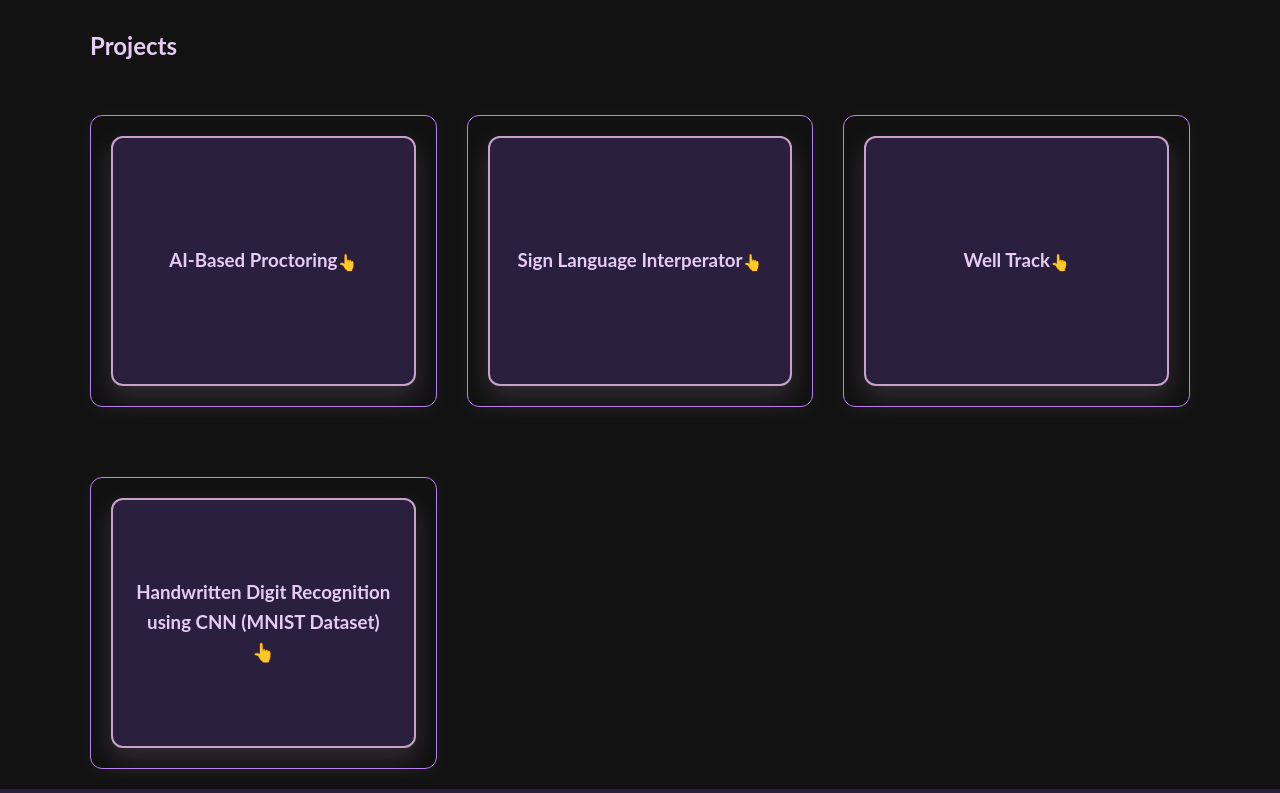
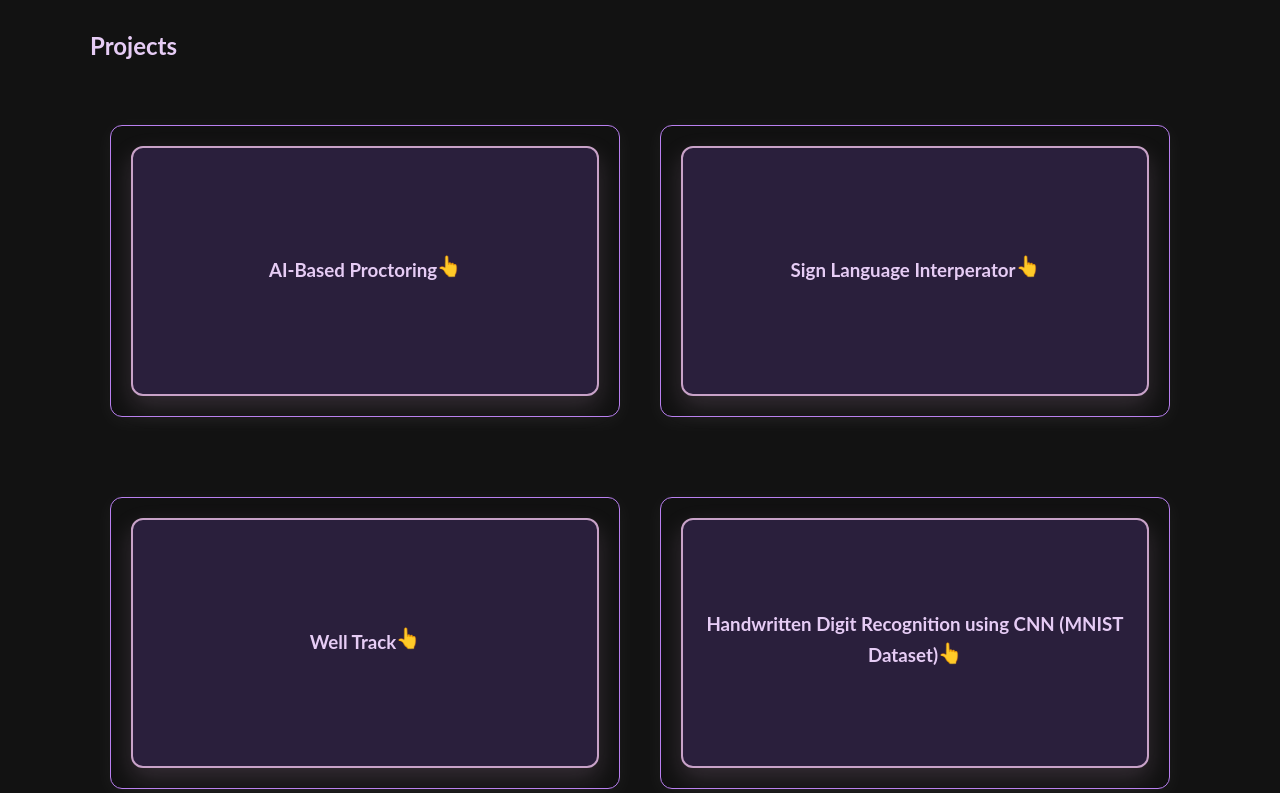
Before and after one commit to ishita845/ishita845.github.io, a website: page index.html in a window 1280 px wide. Shown: the part 632-1425 px from the top of the page. Drawn offline with nearby package versions, Linux system fonts and the light colour scheme.

Commit message:
Update style.css

```diff
--- a/style.css
+++ b/style.css
@@ -904,3 +904,68 @@ body.dark-mode .hobbies h2 {
   list-style-type: square;
   padding-left: 20px;
 }
+@media (max-width: 800px) {
+  .project-grid {
+    grid-template-columns: 1fr;
+  }
+}
+.project-grid {
+  display: grid;
+  grid-template-columns: repeat(2, 1fr); /* 🟣 2 cards per row */
+  gap: 30px;
+  margin-top: 30px;
+}
+.project-grid {
+  display: grid;
+  grid-template-columns: repeat(2, 1fr); /* 2 per row */
+  gap: 40px;
+  justify-content: center; /* centers the whole grid if smaller than container */
+  max-width: 1100px;
+  margin: 0 auto;
+  padding: 20px;
+}
+.click-cue {
+  font-size: 2rem;
+  margin-bottom: 10px;
+  animation: clickTap 1.2s ease-in-out infinite;
+  display: inline-block;
+}
+
+@keyframes clickTap {
+  0%, 100% {
+    transform: translateY(0) scale(1);
+  }
+  30% {
+    transform: translateY(-4px) scale(1.1);
+  }
+  60% {
+    transform: translateY(0) scale(0.95);
+  }
+}
+.click-cue {
+  font-size: 2rem;
+  margin-bottom: 10px;
+  display: inline-block;
+}
+
+.project-card:hover .click-cue {
+  animation: clickTap 0.8s ease-in-out infinite;
+}
+.click-cue {
+  font-size: 1.2rem;  /* Reduced from 2rem */
+  margin-bottom: 6px;
+  animation: clickTap 1.2s ease-in-out infinite;
+  display: inline-block;
+}
+
+@keyframes clickTap {
+  0%, 100% {
+    transform: translateY(0) scale(1);
+  }
+  30% {
+    transform: translateY(-2px) scale(1.05);
+  }
+  60% {
+    transform: translateY(0) scale(0.95);
+  }
+}
```
